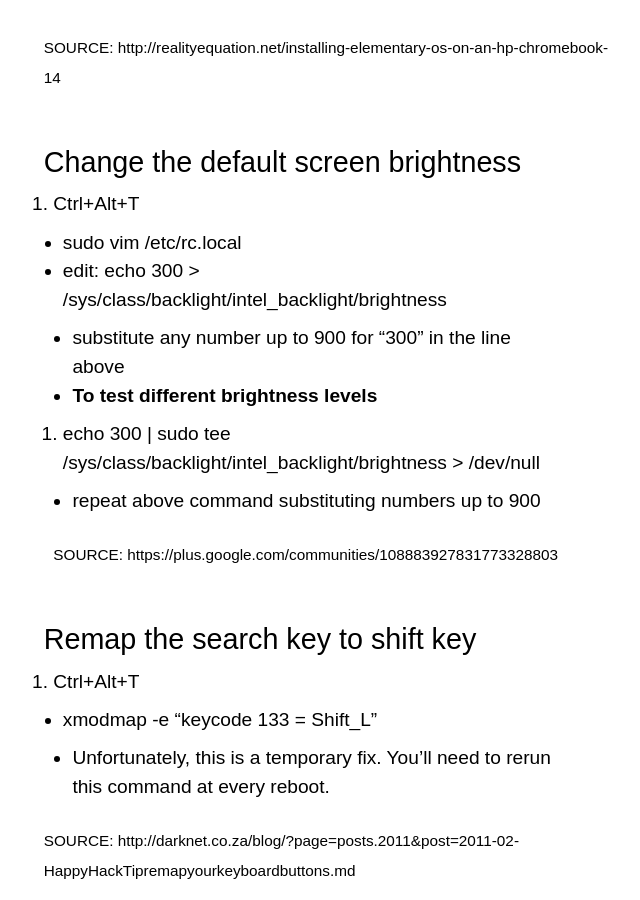
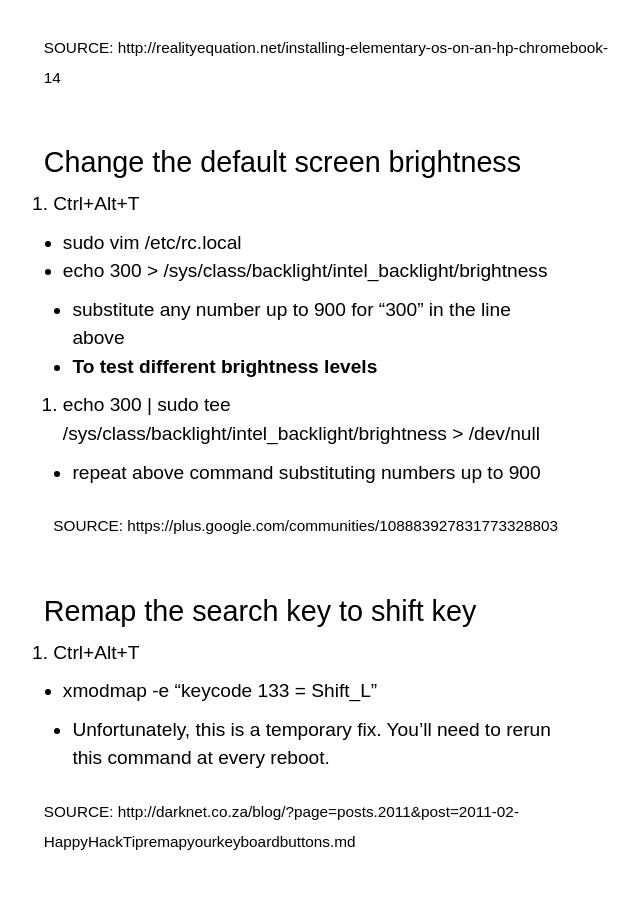
Before and after one commit to scrawlon/scrawlon.github.io, a Jekyll site: the page built from _posts/2014-07-11-chrubuntu-tips.md, in a window 1280 px wide and 900 px high, scrolled down 1226 px. Shown: the whole window, without its empty margins (309-949 px from the left). Built offline with Jekyll 4.4.1, drawn with Linux system fonts in a browser that asks for light colours; Markdown is read by kramdown in place of the engine named in the settings; comment, search, counter and statistics services are not loaded.

Commit message:
Edit Chrubuntu Tips

```diff
--- a/_posts/2014-07-11-chrubuntu-tips.md
+++ b/_posts/2014-07-11-chrubuntu-tips.md
@@ -49,7 +49,7 @@ If you know any other tips, leave a comment and I'll add them to the list.
 ####Change the default screen brightness
 1. Ctrl+Alt+T
 * sudo vim /etc/rc.local
-* edit: echo 300 > /sys/class/backlight/intel_backlight/brightness
+* echo 300 > /sys/class/backlight/intel_backlight/brightness
   * substitute any number up to 900 for "300" in the line above
   * <strong>To test different brightness levels</strong>
       1. echo 300 | sudo tee /sys/class/backlight/intel_backlight/brightness > /dev/null
```
